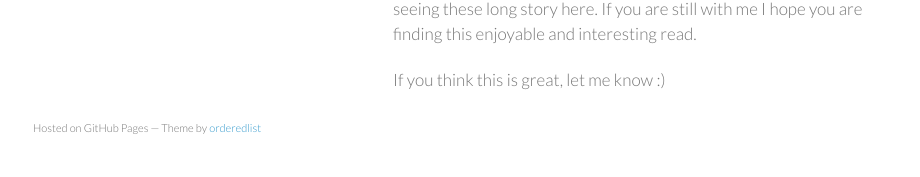
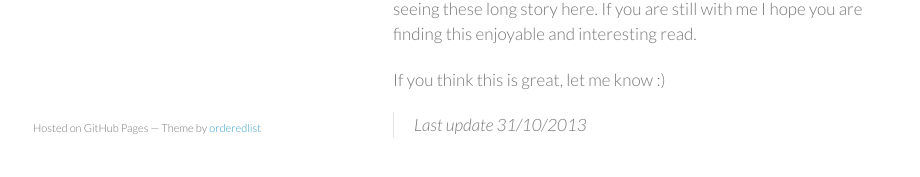
Before and after one commit to jamztang/jamztang.github.io, a Jekyll site: the page built from index.md, in a window 1280 px wide and 900 px high, scrolled down 1196 px. Shown: the part 692-869 px from the top of the window, without its empty margins (177-1097 px from the left). Built offline with Jekyll 4.4.1, drawn with Linux system fonts in a browser that asks for light colours; Markdown is read by kramdown in place of the engine named in the settings.

Commit message:
Add last update time stamp

```diff
--- a/index.md
+++ b/index.md
@@ -67,6 +67,8 @@ this enjoyable and interesting read.
 
 If you think this is great, let me know :)
 
+> Last update 31/10/2013
+
 {% comment %}
 > Updated 2013-10-10 19:20
 
```
